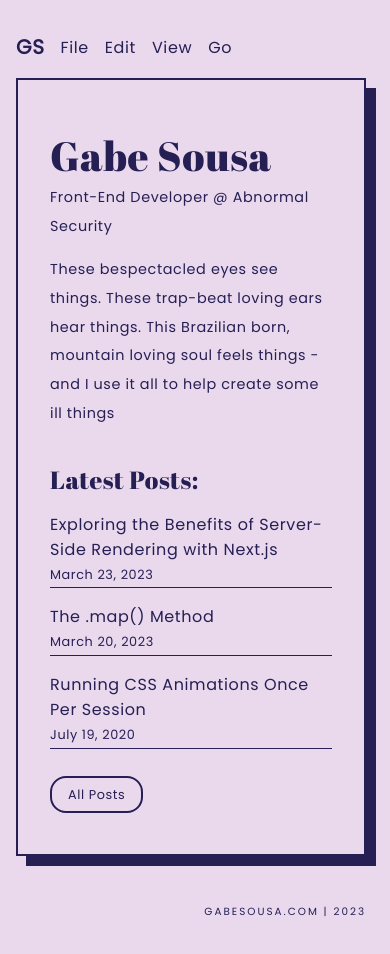
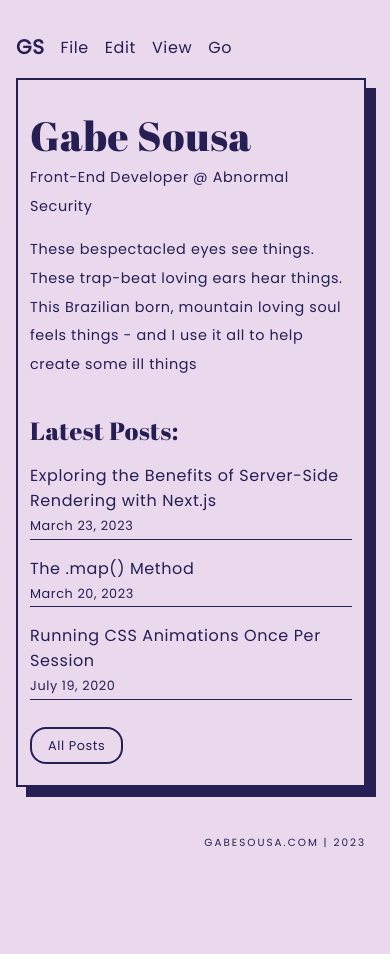
Before and after one commit to developer-gabe/nextjs-project, a Next.js app: page / in a window 390 px wide. Shown: the top 954 px of the page. After the commit the page ends 915 px from the top, so only its background shows below. Built offline with nearby package versions, Linux system fonts and the light colour scheme; a small style sheet from the web is missing.

Commit message:
More mobile styles

```diff
--- a/styles/globals.css
+++ b/styles/globals.css
@@ -300,6 +300,16 @@
 			max-width: 100%;
 			height: auto;
 		}
+
+	.Home,
+	.Posts,
+	article,
+	.portfolio-page,
+	.single-photography-page,
+	.Lab {
+	padding: .75rem;
+	}
+
 	}
 
 
```
